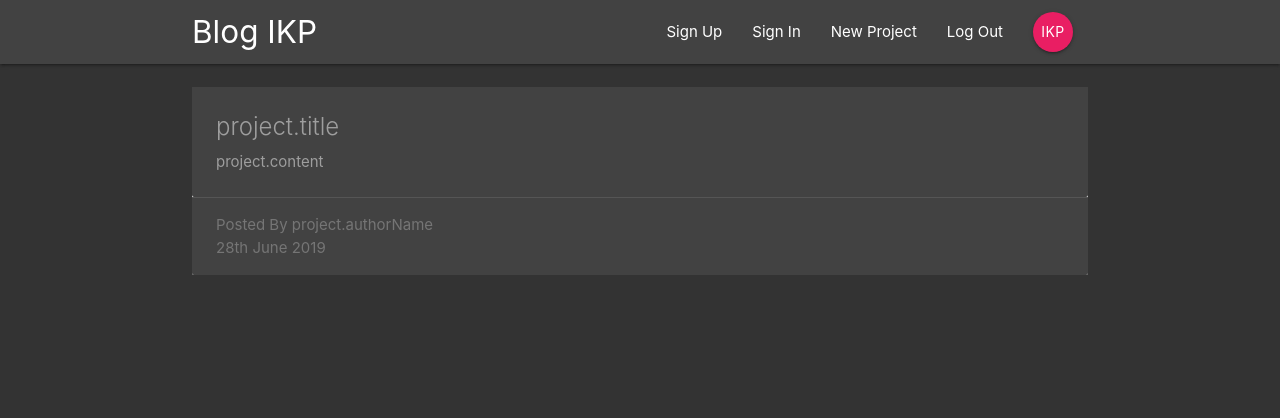
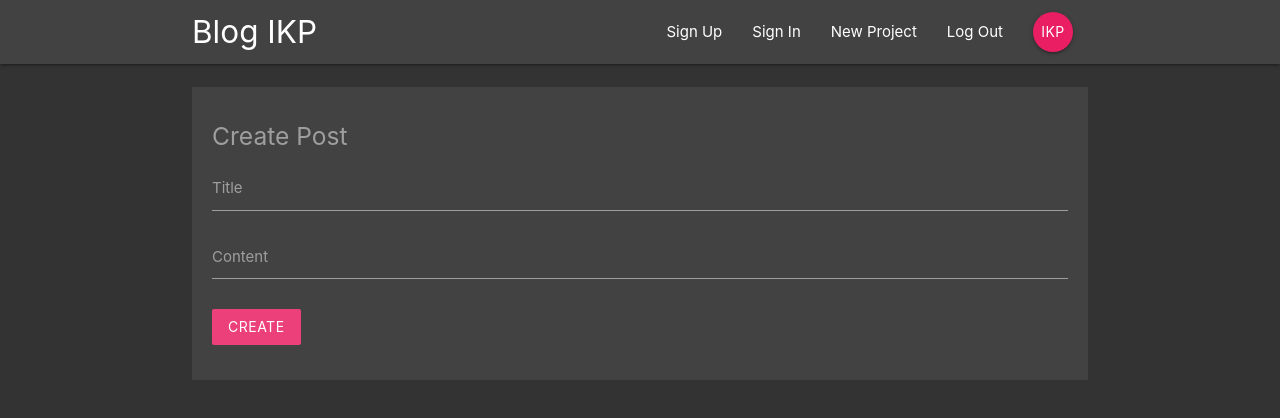
Before and after one commit to sugih28/blog, a React (Create React App) app: page /post/create in a window 1280 px wide. Shown: the top 418 px of the page. Built offline with nearby package versions, Linux system fonts and the light colour scheme.

Commit message:
add createpost component

```diff
--- a/src/App.js
+++ b/src/App.js
@@ -3,6 +3,7 @@ import Navbar from './components/layout/Navbar'
 import {BrowserRouter, Route, Switch} from 'react-router-dom'
 import Home from './components/page/Home'
 import DetailPost from './components/post/DetailPost';
+import CreatePost from './components/post/CreatePost';
 
 function App() {
   return (
@@ -11,6 +12,7 @@ function App() {
         <Navbar />
         <Switch>
           <Route exact path="/" component={Home} />
+          <Route path="/post/create" component={CreatePost} />
           <Route path="/post/:id" component={DetailPost} />
         </Switch>
       </div>
--- a/src/components/layout/SignInLink.js
+++ b/src/components/layout/SignInLink.js
@@ -4,7 +4,7 @@ import { NavLink } from 'react-router-dom';
 const SignInLink = () => {
     return (
         <ul className="right">
-            <li><NavLink to='/project/create'>New Project</NavLink></li>
+            <li><NavLink to='/post/create'>New Project</NavLink></li>
             <li><NavLink to='/logout'>Log Out</NavLink></li>
             <li><NavLink to='/user' className="btn btn-floating pink">IKP</NavLink></li>
         </ul>
--- /dev/null
+++ b/src/components/post/CreatePost.js
@@ -0,0 +1,44 @@
+import React, { Component } from 'react'
+
+export class CreatePost extends Component {
+    state = {
+        title:null,
+        content:null
+    }
+
+    changeHandle = (e) => {
+        this.setState({
+            [e.target.id] : e.target.value,
+        })
+    }
+
+    submitHandle = (e) => {
+        e.preventDefault()
+        console.log(this.state)
+    }
+
+    render() {
+        return (
+            <div className="container">
+                <form onSubmit={this.submitHandle} className="grey darken-3">
+                    <h5 className="grey-text">Create Post</h5>
+                    <div className="input-field">
+                        <label htmlFor="emtitleail">Title</label>
+                        <input type="text" id="title" onChange={this.changeHandle} />
+                    </div>
+
+                    <div className="input-field">
+                        <label htmlFor="content">Content</label>
+                        <textarea className="materialize-textarea" id="content" onChange={this.changeHandle} ></textarea>
+                    </div>
+
+                    <div className="input-field">
+                        <button className="btn pink lighten-1 z-depth-0">Create</button>
+                    </div>
+                </form>
+            </div>
+        )
+    }
+}
+
+export default CreatePost
```
